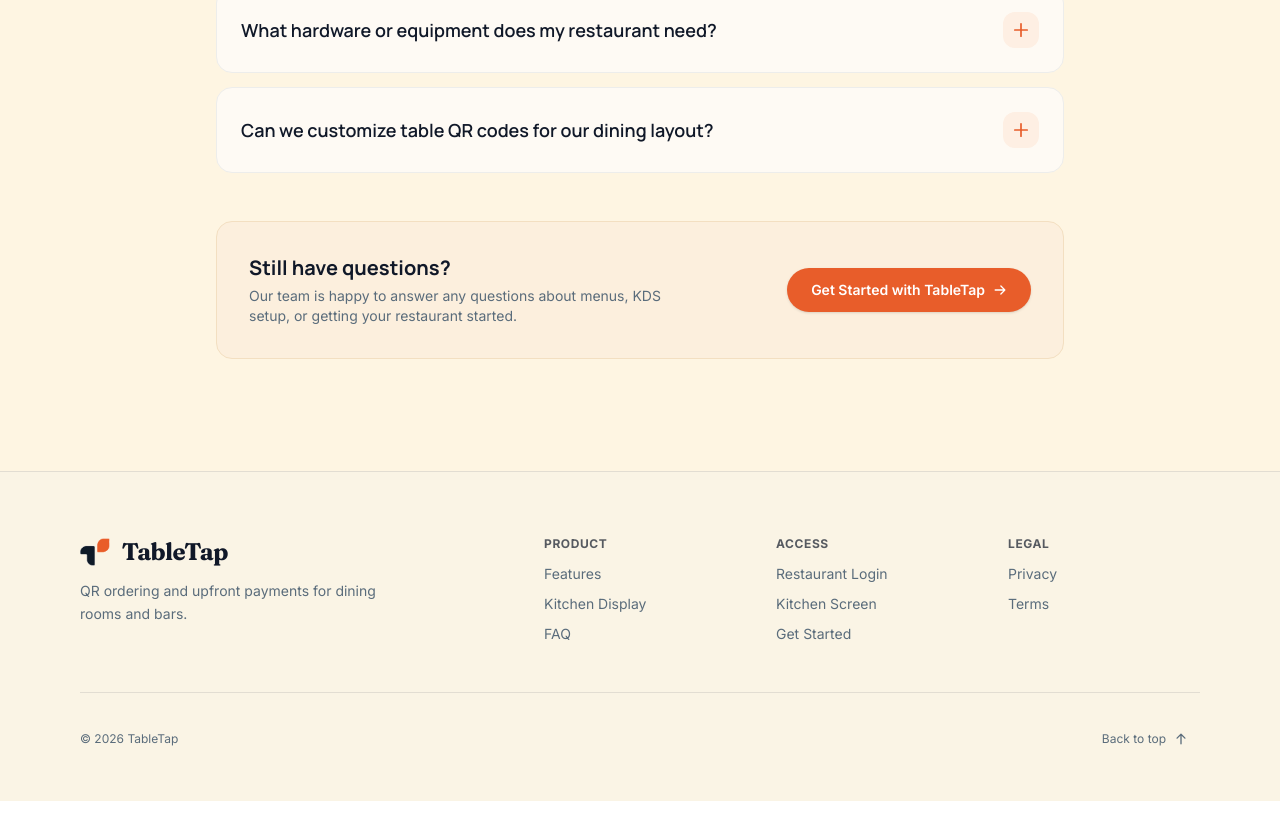
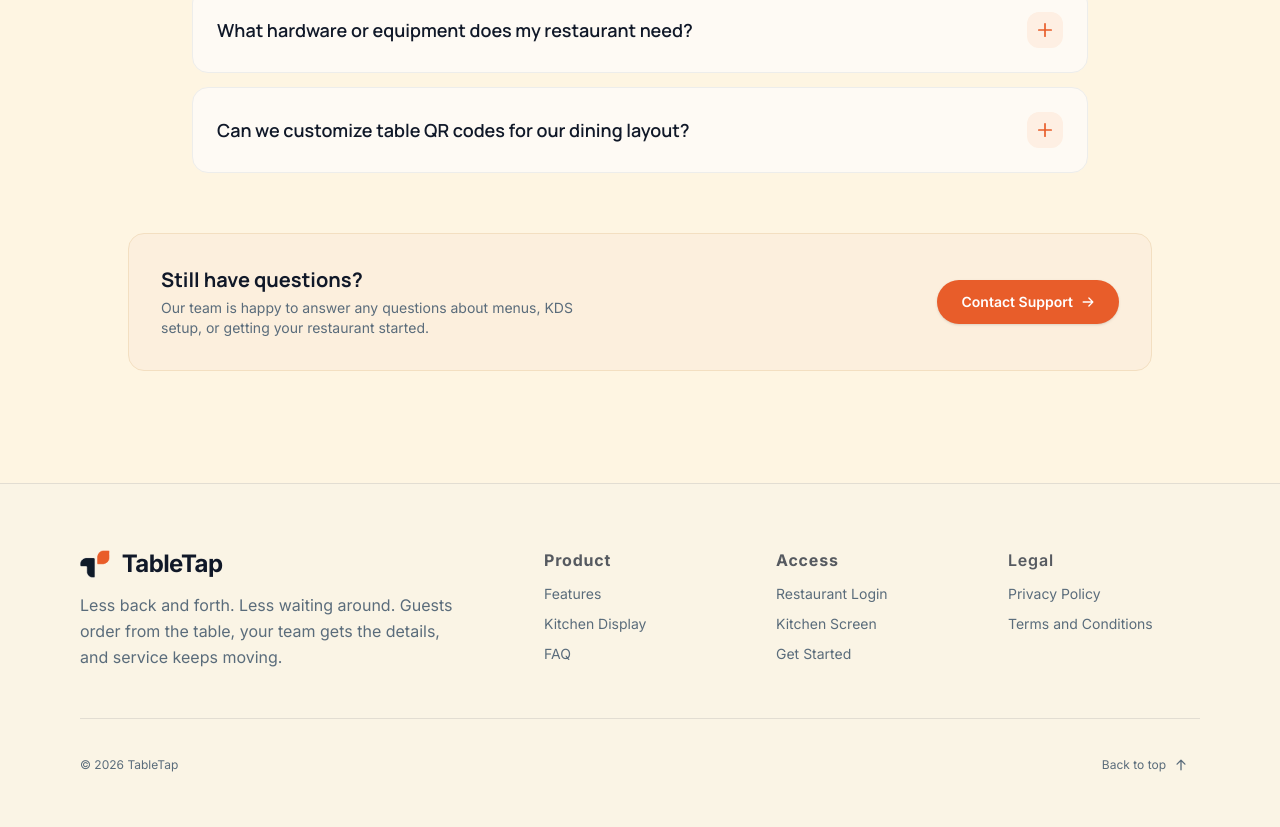
Before and after one commit to munachi821/Table-tap, a Next.js app: page / in a window 1280 px wide. Shown: the part 6162-6989 px from the top of the page. Before the commit the page ends 6963 px from the top, so only its background shows below. Built offline with nearby package versions, Linux system fonts and the light colour scheme.

Commit message:
some minor changes to the faq and the footer

```diff
--- a/app/(landing page)/page.tsx
+++ b/app/(landing page)/page.tsx
@@ -1037,13 +1037,15 @@ export default function LandingPage() {
       </section>
 
       {/* FAQ Section */}
-      <section id="faq" className="max-w-4xl mx-auto my-28 px-6 scroll-mt-24">
+      <section id="faq" className="w-full my-28 px-6 scroll-mt-24">
+        <div className="max-w-4xl mx-auto">
           <div className="w-fit mx-auto flex items-center flex-col gap-2 mb-14 text-center">
             <span className="text-xs font-bold uppercase tracking-widest text-[#E85D2A] bg-[#E85D2A]/10 px-3.5 py-1 rounded-full">
               Got Questions?
             </span>
             <h2 className="text-[43px] text-[#101828] font-bold tracking-tight">
-            Frequently asked <span className="text-[#E85D2A]">questions.</span>
+              Frequently asked{" "}
+              <span className="text-[#E85D2A]">questions.</span>
             </h2>
             <p className="text-lg max-w-lg text-[#6e6e6e] mt-1">
               Everything you need to know about getting TableTap set up and
@@ -1058,7 +1060,9 @@ export default function LandingPage() {
                 <div
                   key={index}
                   className={`border bg-[#FEFAF4] rounded-2xl transition-all duration-200 overflow-hidden ${
-                  isOpen ? "border-[#E85D2A]/40 shadow-xs" : "border-[#EDEDEB]"
+                    isOpen
+                      ? "border-[#E85D2A]/40 shadow-xs"
+                      : "border-[#EDEDEB]"
                   }`}
                 >
                   <button
@@ -1097,9 +1101,9 @@ export default function LandingPage() {
               );
             })}
           </div>
+        </div>
 
-        {/* Still have questions banner */}
-        <div className="mt-12 bg-[#FCEFDD] border border-[#F3DFC1] rounded-2xl p-6 sm:p-8 flex flex-col sm:flex-row items-center justify-between gap-6 text-center sm:text-left">
+        <div className="max-w-5xl mx-auto mt-15 bg-[#FCEFDD] border border-[#F3DFC1] rounded-2xl p-6 sm:p-8 flex flex-col sm:flex-row items-center justify-between gap-6 text-center sm:text-left">
           <div>
             <h4 className="font-bold text-[#101828] text-xl font-manrope">
               Still have questions?
@@ -1113,7 +1117,7 @@ export default function LandingPage() {
             href="/signup"
             className="inline-flex items-center gap-2 rounded-full bg-[#E85D2A] text-white px-6 py-3 text-sm font-semibold hover:bg-[#E85D2A]/90 transition-all active:scale-95 whitespace-nowrap shadow-sm group"
           >
-            <span>Get Started with TableTap</span>
+            <span>Contact Support</span>
             <ArrowRightIcon
               weight="bold"
               className="group-hover:translate-x-1 transition-transform"
@@ -1122,7 +1126,6 @@ export default function LandingPage() {
         </div>
       </section>
 
-      {/* Cohesive Restaurant Footer (Pruned & Clarified) */}
       <footer className="w-full bg-[#FAF4E5] text-[#101828] border-t border-[#101828]/10 pt-16 pb-12 px-6 sm:px-12 lg:px-20">
         <div className="max-w-7xl mx-auto">
           {/* Main Grid */}
@@ -1137,33 +1140,43 @@ export default function LandingPage() {
                   height={28}
                   className="h-7 w-auto object-contain"
                 />
-                <span className="text-2xl font-bold tracking-tight text-[#101828] font-fraunces">
+                <span className="text-2xl font-bold tracking-tight text-[#101828] font-inter">
                   TableTap
                 </span>
               </Link>
-              <p className="text-sm text-[#5A6C7B] max-w-xs leading-relaxed">
-                QR ordering and upfront payments for dining rooms and bars.
+              <p className="text-base text-[#5A6C7B] max-w-sm leading-relaxed text-pretty">
+                Less back and forth. Less waiting around. Guests order from the
+                table, your team gets the details, and service keeps moving.
               </p>
             </div>
 
             {/* Product */}
             <div className="space-y-3">
-              <h5 className="text-xs font-bold uppercase tracking-wider text-[#101828]/70">
+              <h5 className="text-base font-bold tracking-wider text-[#101828]/70">
                 Product
               </h5>
               <ul className="space-y-2.5 text-sm text-[#5A6C7B]">
                 <li>
-                  <a href="#features" className="hover:text-[#E85D2A] transition-colors duration-150">
+                  <a
+                    href="#features"
+                    className="hover:text-[#E85D2A] transition-colors duration-150"
+                  >
                     Features
                   </a>
                 </li>
                 <li>
-                  <Link href="/kitchen/login" className="hover:text-[#E85D2A] transition-colors duration-150">
+                  <Link
+                    href="/kitchen/login"
+                    className="hover:text-[#E85D2A] transition-colors duration-150"
+                  >
                     Kitchen Display
                   </Link>
                 </li>
                 <li>
-                  <a href="#faq" className="hover:text-[#E85D2A] transition-colors duration-150">
+                  <a
+                    href="#faq"
+                    className="hover:text-[#E85D2A] transition-colors duration-150"
+                  >
                     FAQ
                   </a>
                 </li>
@@ -1172,22 +1185,31 @@ export default function LandingPage() {
 
             {/* Access */}
             <div className="space-y-3">
-              <h5 className="text-xs font-bold uppercase tracking-wider text-[#101828]/70">
+              <h5 className="text-base font-bold tracking-wider text-[#101828]/70">
                 Access
               </h5>
               <ul className="space-y-2.5 text-sm text-[#5A6C7B]">
                 <li>
-                  <Link href="/login" className="hover:text-[#E85D2A] transition-colors duration-150">
+                  <Link
+                    href="/login"
+                    className="hover:text-[#E85D2A] transition-colors duration-150"
+                  >
                     Restaurant Login
                   </Link>
                 </li>
                 <li>
-                  <Link href="/kitchen/login" className="hover:text-[#E85D2A] transition-colors duration-150">
+                  <Link
+                    href="/kitchen/login"
+                    className="hover:text-[#E85D2A] transition-colors duration-150"
+                  >
                     Kitchen Screen
                   </Link>
                 </li>
                 <li>
-                  <Link href="/signup" className="hover:text-[#E85D2A] transition-colors duration-150">
+                  <Link
+                    href="/signup"
+                    className="hover:text-[#E85D2A] transition-colors duration-150"
+                  >
                     Get Started
                   </Link>
                 </li>
@@ -1196,18 +1218,18 @@ export default function LandingPage() {
 
             {/* Legal */}
             <div className="space-y-3">
-              <h5 className="text-xs font-bold uppercase tracking-wider text-[#101828]/70">
+              <h5 className="text-base font-semibold tracking-wider text-[#101828]/70">
                 Legal
               </h5>
               <ul className="space-y-2.5 text-sm text-[#5A6C7B]">
                 <li>
                   <span className="hover:text-[#101828] transition-colors duration-150 cursor-pointer">
-                    Privacy
+                    Privacy Policy
                   </span>
                 </li>
                 <li>
                   <span className="hover:text-[#101828] transition-colors duration-150 cursor-pointer">
-                    Terms
+                    Terms and Conditions
                   </span>
                 </li>
               </ul>
@@ -1221,7 +1243,7 @@ export default function LandingPage() {
             <button
               type="button"
               onClick={() => window.scrollTo({ top: 0, behavior: "smooth" })}
-              className="inline-flex items-center gap-2 hover:text-[#101828] transition-colors duration-150 cursor-pointer py-1.5 px-3 rounded-lg hover:bg-[#101828]/5 active:scale-[0.97] transition-transform duration-160 ease-out"
+              className="inline-flex items-center gap-2 hover:text-[#101828] transition-all duration-150 cursor-pointer py-1.5 px-3 rounded-lg hover:bg-[#101828]/5 active:scale-[0.97] ease-out"
             >
               <span>Back to top</span>
               <ArrowUpIcon size={14} weight="bold" />
```
Lines whose indentation alone changed are shown as unchanged.
